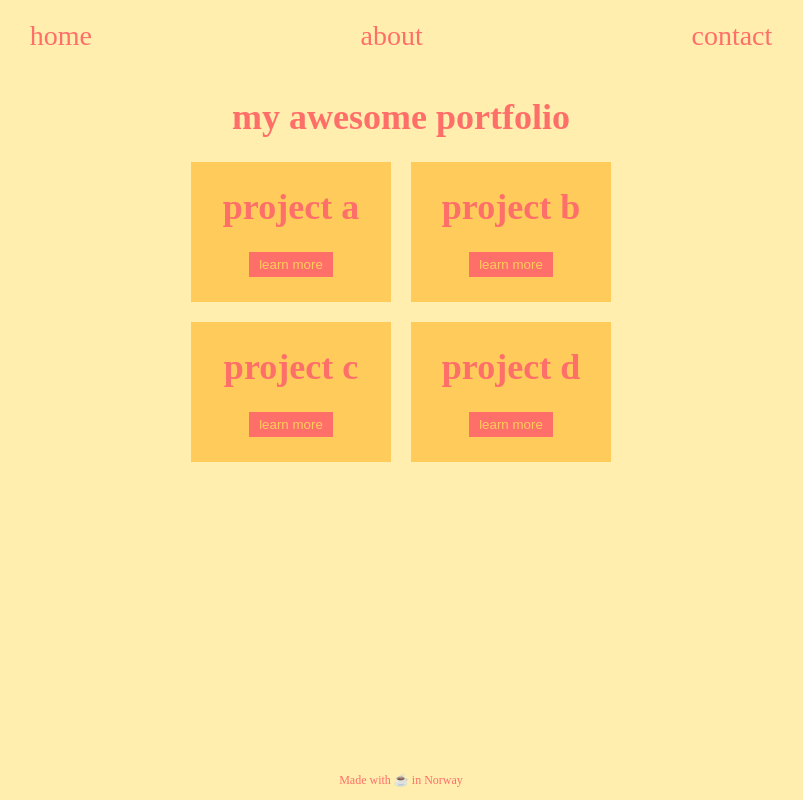
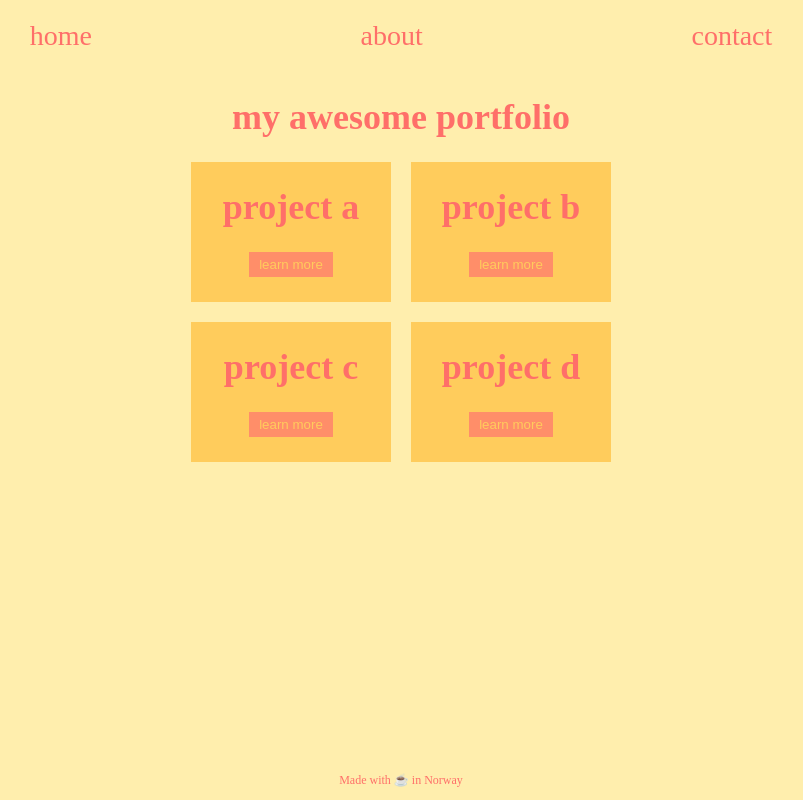
Before and after one commit to ajspeller/css-variables, a plain HTML site: page index.html in a window 1280 px wide. Shown: the whole page, without its empty margins (239-1042 px from the left). Drawn offline with Linux system fonts and the light colour scheme.

Commit message:
Override variables

```diff
--- a/index.css
+++ b/index.css
@@ -14,6 +14,7 @@ html, body {
 }
 
 .item {
+    --red: #ff8e69;
     background: var(--yellow);
 }
 
```
